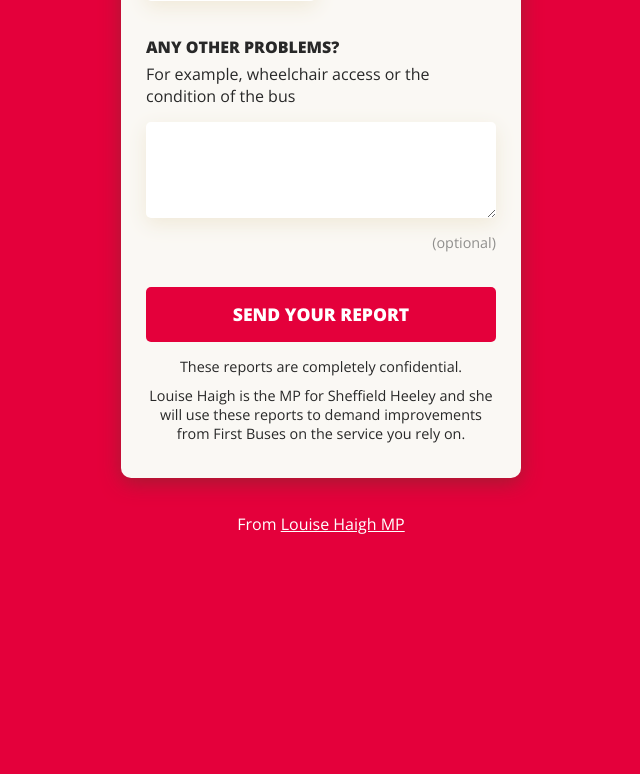
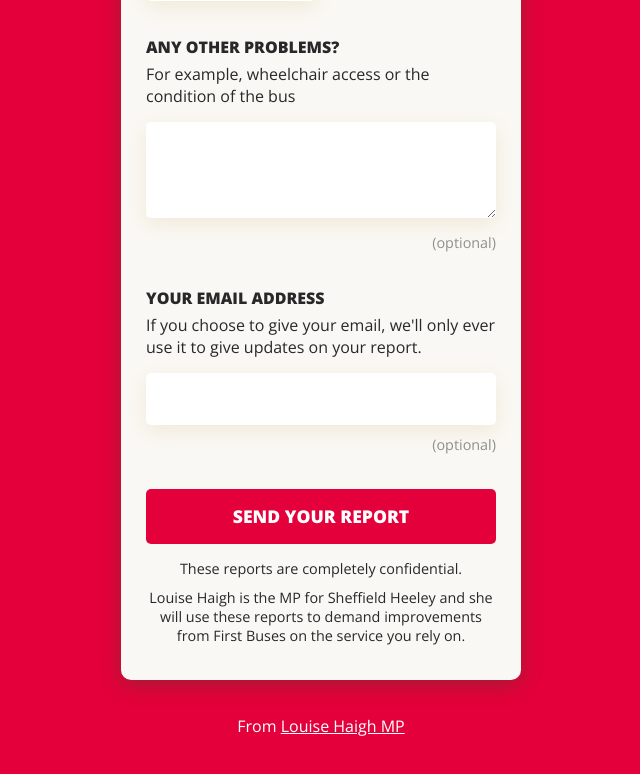
Before and after one commit to jhackett1/report-a-bus-problem, a React (Create React App) app: page / in a window 1280 px wide. Shown: the part 953-1727 px from the top of the page, without its empty margins (319-959 px from the left). Before the commit the page ends 1543 px from the top, so only its background shows below. Built offline with nearby package versions, Linux system fonts and the light colour scheme.

Commit message:
add email address field

```diff
--- /dev/null
+++ b/src/components/EmailQuestion/index.jsx
@@ -0,0 +1,62 @@
+import React from "react"
+import styled from "styled-components"
+import theme from "../../_theme"
+
+const Outer = styled.div`
+    position: relative;
+    margin-bottom: 35px;
+`
+
+const Input = styled.input`
+    padding: 15px;
+    padding-right: 60px;
+    box-shadow: 0px 6px 20px ${theme.paleShadow};
+    color: ${theme.black};
+    width: 100%;
+    border-radius: 5px;
+    font-size: 1rem;
+    border: none;
+    color: ${theme.black};
+    min-width: 100%;
+    max-width: 100%;
+    margin-bottom: 10px;
+    &:focus{
+        outline: none;
+        border: 1px solid ${theme.red}
+    }
+`
+
+const Question = styled.label`
+    font-weight: bold;
+    text-transform: uppercase;
+    margin-bottom: 5px;
+    display: block;
+`
+
+const Hint = styled.p`
+    margin-bottom: 15px;
+`
+
+const Optional = styled.p`
+    opacity: 0.5;
+    text-align: right;
+    font-size: 0.9rem;
+`
+
+const TextAreaQuestion = ({
+    question,
+    onChange,
+    value,
+    hint
+}) =>
+        <Outer>
+            <Question>{question}</Question>
+            <Hint>{hint}</Hint>
+            <Input
+                onChange={e => onChange(e.target.value)}
+                value={value}
+            />
+            <Optional>(optional)</Optional>
+        </Outer>
+
+export default TextAreaQuestion
--- a/src/scenes/FormScene.jsx
+++ b/src/scenes/FormScene.jsx
@@ -7,6 +7,7 @@ import RouteQuestion from "../components/RouteQuestion"
 import WhenQuestion from "../components/WhenQuestion"
 import LocationQuestion from "../components/LocationQuestion"
 import TextAreaQuestion from "../components/TextAreaQuestion"
+import EmailQuestion from "../components/EmailQuestion"
 import Loader from "../components/Loader"
 import Footer from "../components/Footer"
 
@@ -77,6 +78,7 @@ const FormScene = ({
     const [ whatWentWrong, setWhatWentWrong ] = useState(false)
     const [ delay, setDelay ] = useState(false)
     const [ otherProblems, setOtherProblems ] = useState("")
+    const [ email, setEmail ] = useState("")
 
     const alphabetise = (a, b) => {
         if(a.route < b.route) { return -1 }
@@ -93,7 +95,8 @@ const FormScene = ({
             location,
             whatWentWrong,
             delay,
-            otherProblems
+            otherProblems,
+            email
         })
     }
 
@@ -159,6 +162,12 @@ const FormScene = ({
                     value={otherProblems}
                     onChange={setOtherProblems}
                 />
+                <EmailQuestion
+                    question="Your email address"
+                    hint="If you choose to give your email, we'll only ever use it to give updates on your report."
+                    value={email}
+                    onChange={setEmail}
+                />
                 {submitting ?
                     <Button disabled><Loader light alt="Loading..."/></Button> :
                     <Button>Send your report</Button>
--- a/src/scenes/SuccessScene.jsx
+++ b/src/scenes/SuccessScene.jsx
@@ -18,11 +18,11 @@ const Headline = styled.h1`
     margin: 15px auto;
 `
 
-const Lede = styled.p`
-    font-size: 1.1rem;
-    max-width: 400px;
-    margin: 0 auto 10px auto;
-`
+// const Lede = styled.p`
+//     font-size: 1.1rem;
+//     max-width: 400px;
+//     margin: 0 auto 10px auto;
+// `
 
 const Link = styled.a`
     display: inline-block;
```
